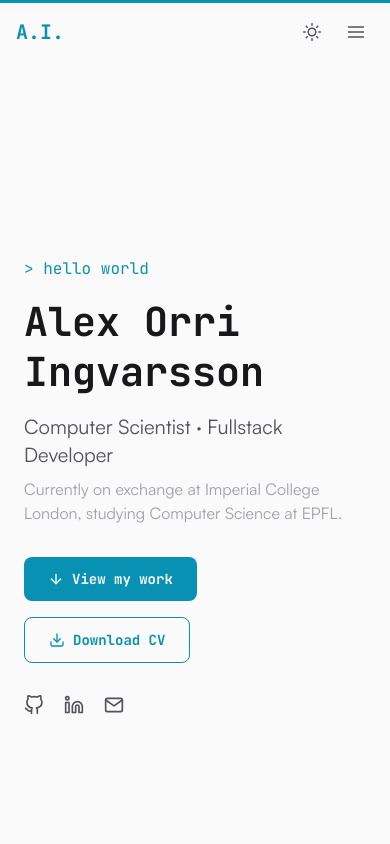
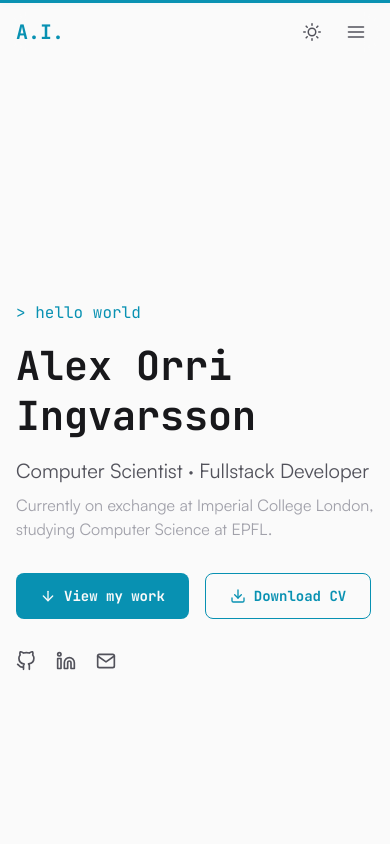
Before and after one commit to masterlexus/portfolio, a React (Vite) app: page / in a window 390 px wide. Shown: the top 844 px of the page. Built offline with nearby package versions, Linux system fonts and the light colour scheme.

Commit message:
added reduced motion support

```diff
--- a/src/components/sections/Hero.tsx
+++ b/src/components/sections/Hero.tsx
@@ -1,14 +1,14 @@
 import { motion } from 'framer-motion';
 import { FiGithub, FiLinkedin, FiMail, FiArrowDown, FiDownload } from 'react-icons/fi';
 import { profile } from '../../data/profile';
-import { fadeInUp } from '../ui/animations';
+import { fadeInUp, prefersReducedMotion } from '../ui/animations';
 import Cursor from '../ui/Cursor';
 import Button from '../ui/Button';
 
 const heroStagger = {
   hidden: {},
   visible: {
-    transition: { staggerChildren: 0.15 },
+    transition: { staggerChildren: prefersReducedMotion ? 0 : 0.15 },
   },
 };
 
@@ -16,7 +16,7 @@ export default function Hero() {
   return (
     <section className="flex min-h-screen items-center">
       <motion.div
-        className="mx-auto max-w-[1100px] px-6"
+        className="mx-auto max-w-[1100px] px-4 sm:px-6"
         variants={heroStagger}
         initial="hidden"
         animate="visible"
--- a/src/components/sections/Timeline.tsx
+++ b/src/components/sections/Timeline.tsx
@@ -9,23 +9,27 @@ import type { Variants } from 'framer-motion';
 import Section from '../layout/Section';
 import Tag from '../ui/Tag';
 import { profile } from '../../data/profile';
-import { fadeInUp } from '../ui/animations';
+import { fadeInUp, prefersReducedMotion } from '../ui/animations';
 
 const cardLeft: Variants = {
-  hidden: { opacity: 0, x: -20 },
+  hidden: prefersReducedMotion ? {} : { opacity: 0, x: -20 },
   visible: {
     opacity: 1,
     x: 0,
-    transition: { duration: 0.5, ease: 'easeOut' },
+    transition: prefersReducedMotion
+      ? { duration: 0 }
+      : { duration: 0.5, ease: 'easeOut' },
   },
 };
 
 const cardRight: Variants = {
-  hidden: { opacity: 0, x: 20 },
+  hidden: prefersReducedMotion ? {} : { opacity: 0, x: 20 },
   visible: {
     opacity: 1,
     x: 0,
-    transition: { duration: 0.5, ease: 'easeOut' },
+    transition: prefersReducedMotion
+      ? { duration: 0 }
+      : { duration: 0.5, ease: 'easeOut' },
   },
 };
 
--- a/src/components/ui/animations.ts
+++ b/src/components/ui/animations.ts
@@ -1,26 +1,34 @@
 import type { Variants } from 'framer-motion';
 
+export const prefersReducedMotion =
+  typeof window !== 'undefined' &&
+  window.matchMedia('(prefers-reduced-motion: reduce)').matches;
+
 export const fadeInUp: Variants = {
-  hidden: { opacity: 0, y: 20 },
+  hidden: prefersReducedMotion ? {} : { opacity: 0, y: 20 },
   visible: {
     opacity: 1,
     y: 0,
-    transition: { duration: 0.5, ease: 'easeOut' },
+    transition: prefersReducedMotion
+      ? { duration: 0 }
+      : { duration: 0.5, ease: 'easeOut' },
   },
 };
 
 export const staggerContainer: Variants = {
   hidden: {},
   visible: {
-    transition: { staggerChildren: 0.1 },
+    transition: { staggerChildren: prefersReducedMotion ? 0 : 0.1 },
   },
 };
 
 export const scaleIn: Variants = {
-  hidden: { opacity: 0, scale: 0.95 },
+  hidden: prefersReducedMotion ? {} : { opacity: 0, scale: 0.95 },
   visible: {
     opacity: 1,
     scale: 1,
-    transition: { duration: 0.3 },
+    transition: prefersReducedMotion
+      ? { duration: 0 }
+      : { duration: 0.3 },
   },
 };
```
